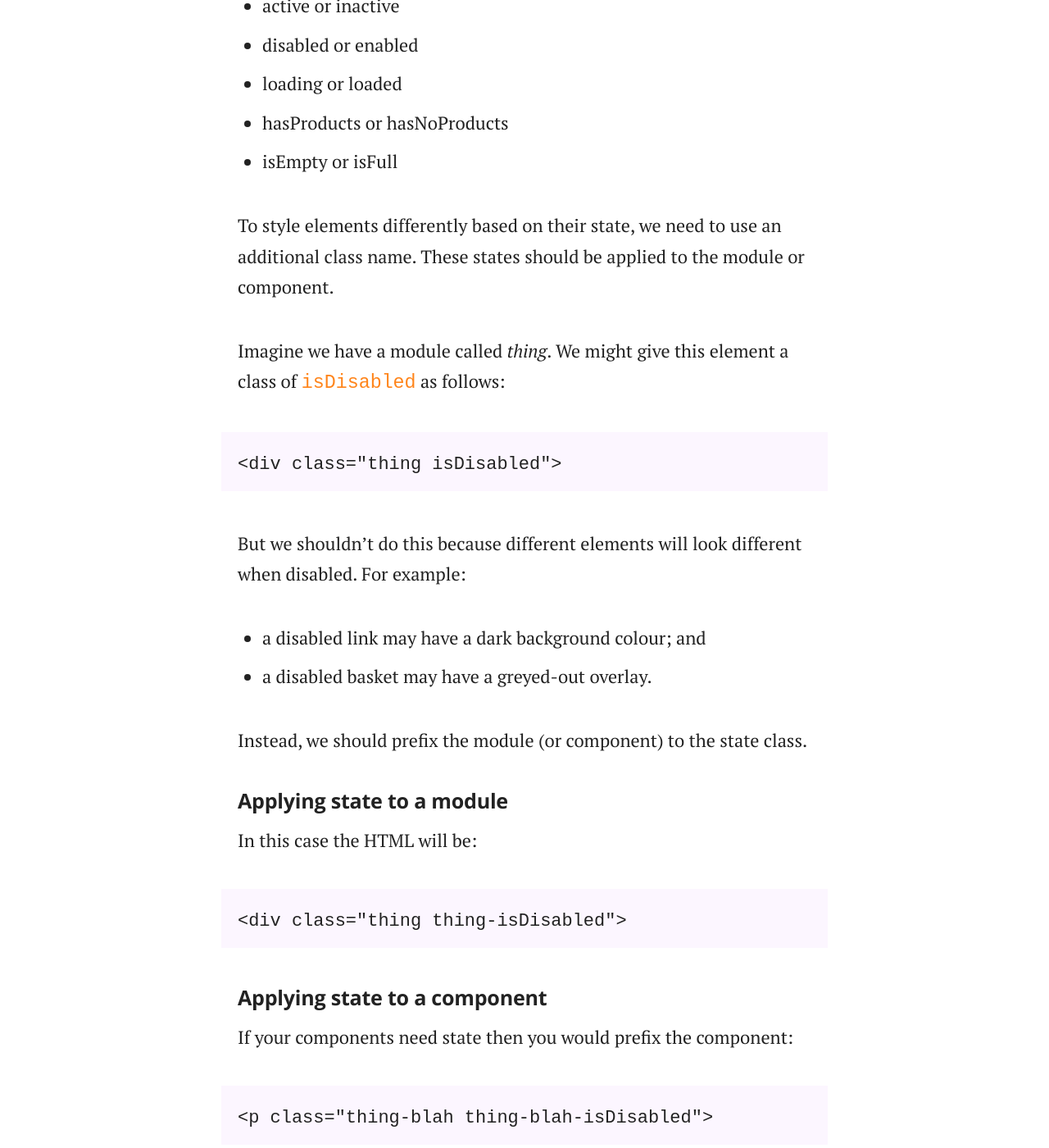
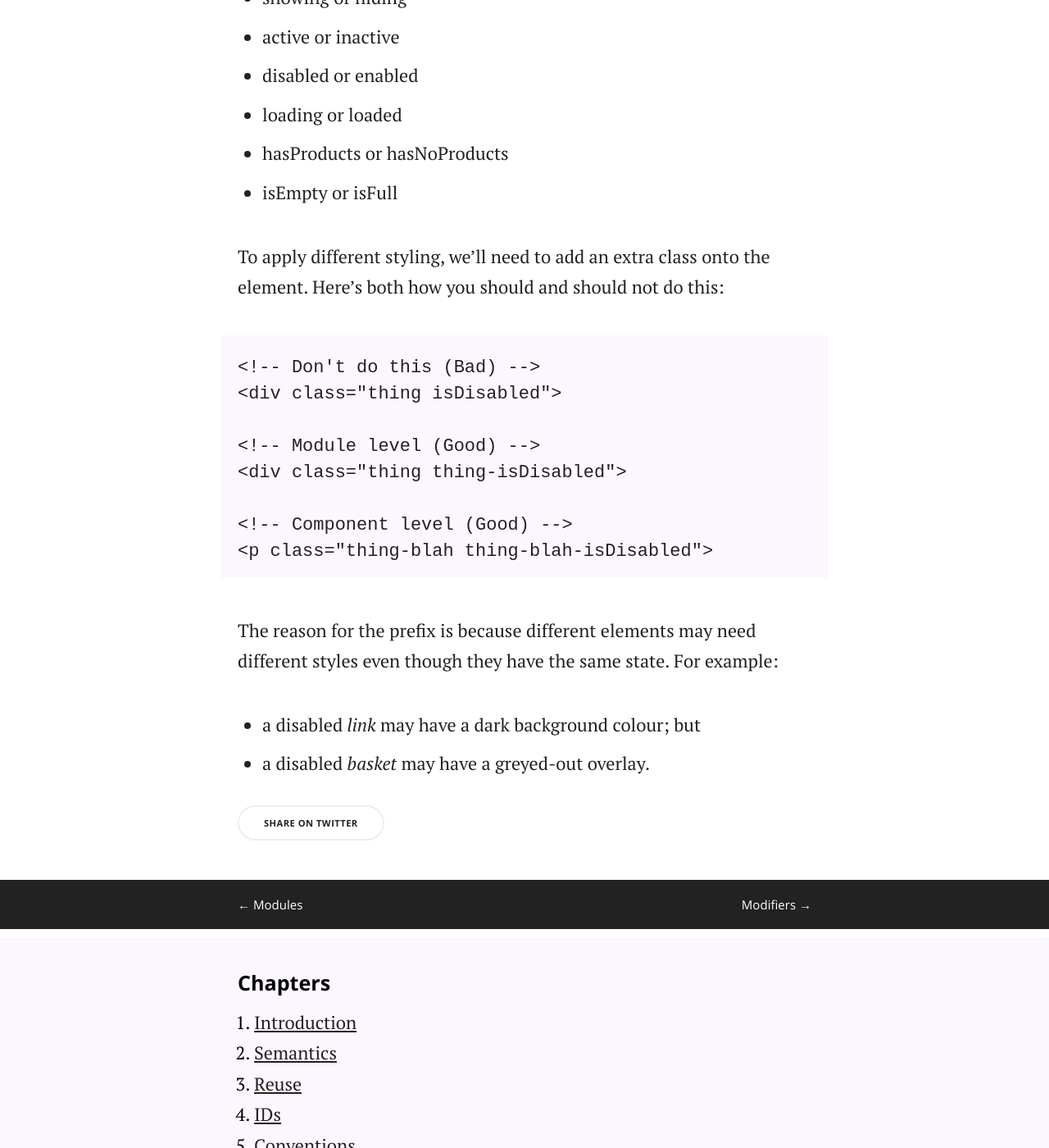
Before and after one commit to adamsilver/maintainablecss.com-jekyll, a Jekyll site: the page built from _chapters/07-state.md, in a window 1280 px wide and 1400 px high, scrolled down 348 px. Shown: the whole window at 82% size. Built offline with Jekyll 4.4.1, drawn with Linux system fonts in a browser that asks for light colours; some of the changed text lies outside the part shown.

Commit message:
Updated mcss

```diff
--- a/_chapters/07-state.md
+++ b/_chapters/07-state.md
@@ -6,7 +6,7 @@ permalink: /chapters/state/
 description: Learn how to provide different styles to your modules and components based on state, such as showing, hiding and loading.
 ---
 
-You might need to style elements differently based on state. Here some examples of state that could affect the styling of an element:
+We may need to style elements differently when a module (or component) is in a particular state. Here some different states that could require different styling:
 
 - showing or hiding
 - active or inactive
@@ -15,27 +15,18 @@ You might need to style elements differently based on state. Here some examples
 - hasProducts or hasNoProducts
 - isEmpty or isFull
 
-To style elements differently based on their state, we need to use an additional class name. These states should be applied to the module or component.
+To apply different styling, we'll need to add an extra class onto the element. Here's both how you should and should not do this:
 
-Imagine we have a module called *thing*. We might give this element a class of `isDisabled` as follows:
-
+	<!-- Don't do this (Bad) -->
 	<div class="thing isDisabled">
 
-But we shouldn't do this because different elements will look different when disabled. For example:
-
-* a disabled link may have a dark background colour; and
-* a disabled basket may have a greyed-out overlay.
-
-Instead, we should prefix the module (or component) to the state class.
-
-## Applying state to a module
-
-In this case the HTML will be:
-
+	<!-- Module level (Good) -->
 	<div class="thing thing-isDisabled">
 
-## Applying state to a component
+	<!-- Component level (Good) -->
+	<p class="thing-blah thing-blah-isDisabled">
 
-If your components need state then you would prefix the component:
+The reason for the prefix is because different elements may need different styles even though they have the same state. For example:
 
-	<p class="thing-blah thing-blah-isDisabled">
+- a disabled *link* may have a dark background colour; but
+- a disabled *basket* may have a greyed-out overlay.
```
Also changed, not shown: _chapters/04-ids.md (+7 -8 lines), _chapters/05-conventions.md (+5 -7 lines), _chapters/09-versioning.md (+3 -3 lines), _chapters/10-javascript.md (+8 -10 lines).
